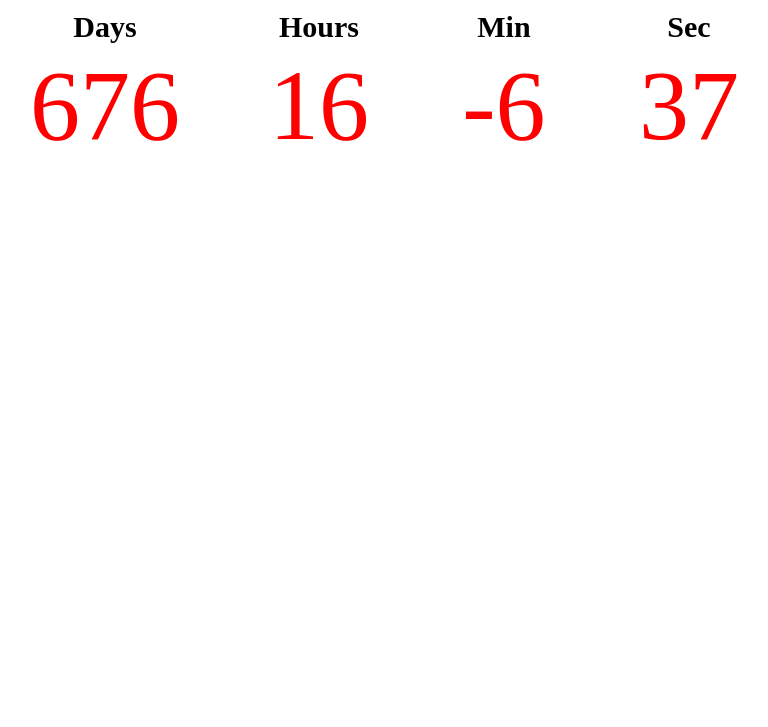
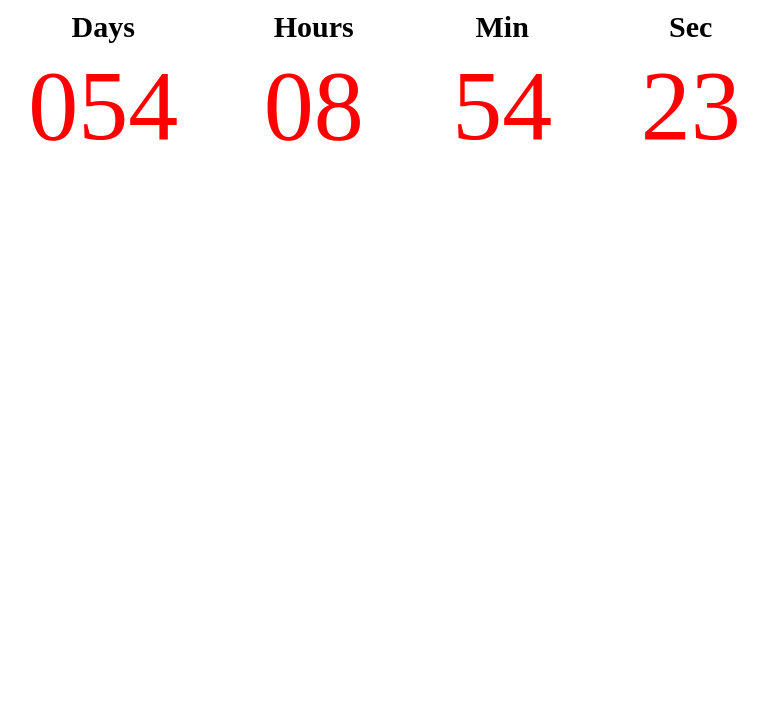
Before and after one commit to Arios9/New-Year-Countdown, a plain HTML site: page index.html in a window 1280 px wide. Shown: the part 73-800 px from the top of the page, without its empty margins (254-1022 px from the left). Drawn offline with nearby package versions, Linux system fonts and the light colour scheme.

Commit message:
run for current year

```diff
--- a/index.html
+++ b/index.html
@@ -1,16 +1,10 @@
-
-
-
-
-
 <!DOCTYPE html>
 <html>
   <head>
-<link rel="stylesheet" href="style.css">
+    <link rel="stylesheet" href="style.css" />
     <script src="https://ajax.googleapis.com/ajax/libs/jquery/3.5.1/jquery.min.js"></script>
   </head>
   <body>
-
     <h1>New Year CountDown</h1>
 
     <table>
--- a/main.js
+++ b/main.js
@@ -1,29 +1,23 @@
+let now = new Date();
+let current_year = now.getFullYear();
+let new_year = new Date(current_year + 1, 0).getTime();
+let time_now = now.getTime();
+let remaining_time_in_seconds = Math.floor((new_year - time_now) / 1000);
 
+setInterval("myFunction()", 1000);
 
+function myFunction() {
+  let temp = remaining_time_in_seconds--;
+  let days = Math.floor(temp / (24 * 60 * 60));
+  temp = temp % (24 * 60 * 60);
+  let hours = Math.floor(temp / (60 * 60));
+  temp = temp % (60 * 60);
+  let minutes = Math.floor(temp / 60);
+  temp = temp % 60;
+  let seconds = temp;
 
-    let new_year=new Date(2022,0).getTime();
-    let time_now=new Date().getTime();
-    let remaining_time_in_seconds=Math.floor((new_year-time_now)/(1000));
-
-    setInterval("myFunction()",1000);
-
-
-    function myFunction(){
-
-    let temp=remaining_time_in_seconds--;
-
-    let days=Math.floor(temp/(24*60*60));
-    temp=temp%(24*60*60);
-    let hours=Math.floor(temp/(60*60));
-    temp=temp%(60*60);
-    let minutes=Math.floor(temp/(60));
-    temp=temp%(60);
-    let seconds=temp;
-
-
-    $("#d").text(('00' + days).slice(-3));
-    $("#h").text(('0' + hours).slice(-2));
-    $("#m").text(('0' + minutes).slice(-2));
-    $("#s").text(('0' + seconds).slice(-2));
-
-    }
+  $("#d").text(("00" + days).slice(-3));
+  $("#h").text(("0" + hours).slice(-2));
+  $("#m").text(("0" + minutes).slice(-2));
+  $("#s").text(("0" + seconds).slice(-2));
+}
```
Also changed, not shown: style.css (+8 -7 lines). Lines whose indentation alone changed are shown as unchanged.
